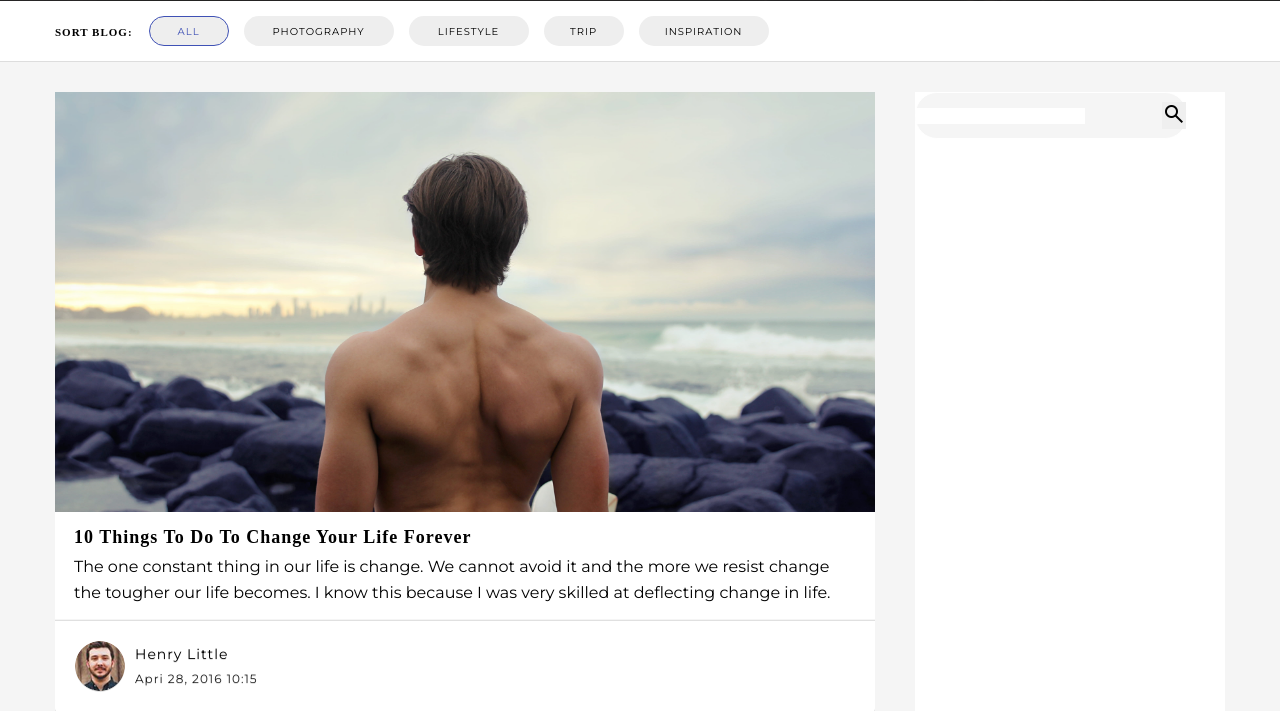
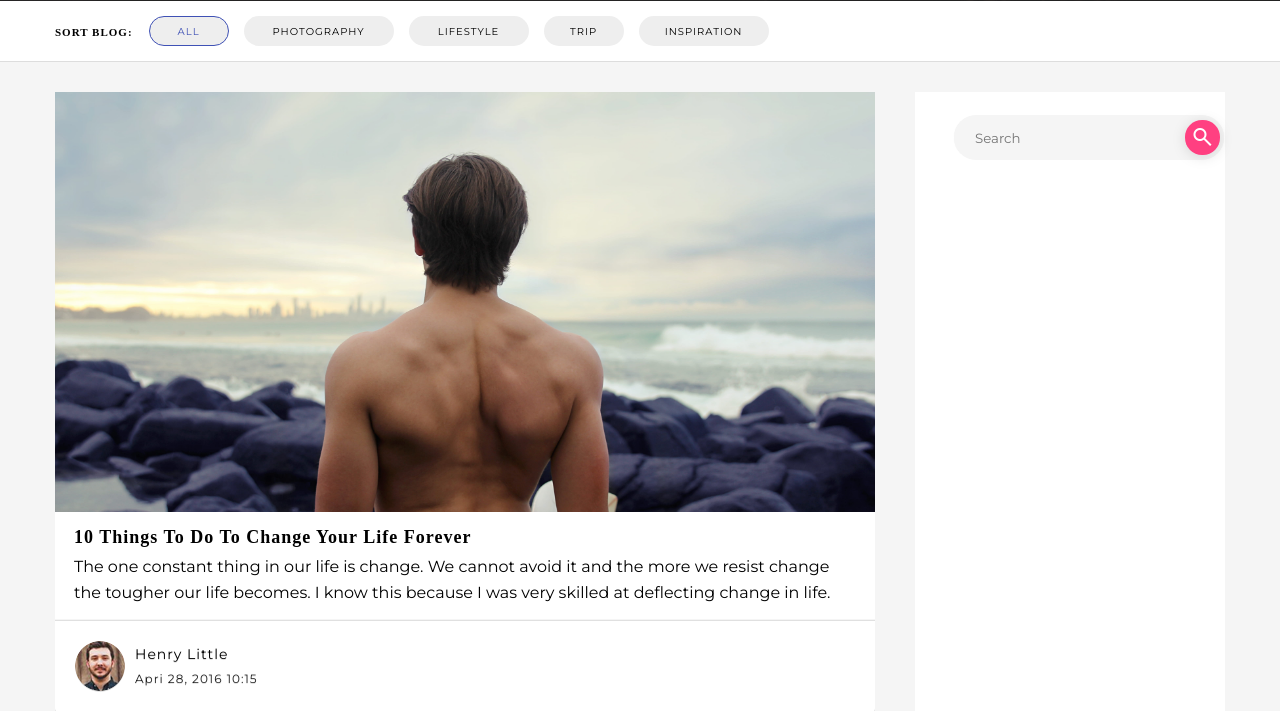
Before and after one commit to arkajyotiadhikary/codeigniter-test, a PHP site: page / in a window 1280 px wide. Shown: the part 839-1550 px from the top of the page. Run offline with PHP 8.4, Linux system fonts and the light colour scheme; some web fonts are replaced.

Commit message:
search bar

```diff
--- a/index.css
+++ b/index.css
@@ -695,14 +695,43 @@
     margin-left: 40px;
     background-color: white;
 }
+.search {
+    margin-top: 23px;
+    display: flex;
+    justify-content: end;
+    align-items: center;
+}
 .search-bar {
     display: flex;
     justify-content: space-between;
     align-items: center;
     width: 270px;
-    height: 45px;
+    height: 43px;
     border-radius: 22px;
     background-color: #f5f5f5;
     border: 1px solid #ffffff;
 }
+
+.search-bar > input {
+    padding: 0 21px;
+    height: 45px;
+    width: 270px;
+    border-radius: 22px;
+    background-color: #f5f5f5;
+}
+
+.search-bar > button {
+    position: absolute;
+    display: flex;
+    align-items: center;
+    justify-content: center;
+    color: white;
+    margin-left: 231px;
+    padding-bottom: 1px;
+    width: 35px;
+    height: 35px;
+    border-radius: 17px;
+    filter: drop-shadow(0px 2px 6.5px rgba(0, 0, 0, 0.12));
+    background-color: #ff4081;
+}
 /* !SECTION */ ;
--- a/index.html
+++ b/index.html
@@ -486,13 +486,16 @@
                     </div>
                     <!-- working -->
                     <div class="right-sidebar">
+                        <div class="search">
                             <div class="search-bar">
-                            <input type="text" />
+                                <input type="text" placeholder="Search" />
                                 <button>
                                     <span class="material-symbols-outlined">
                                         search
                                     </span>
                                 </button>
+                            </div>
+                            <div class="catagories-right"></div>
                         </div>
                     </div>
                 </div>
```
Lines whose indentation alone changed are shown as unchanged.
